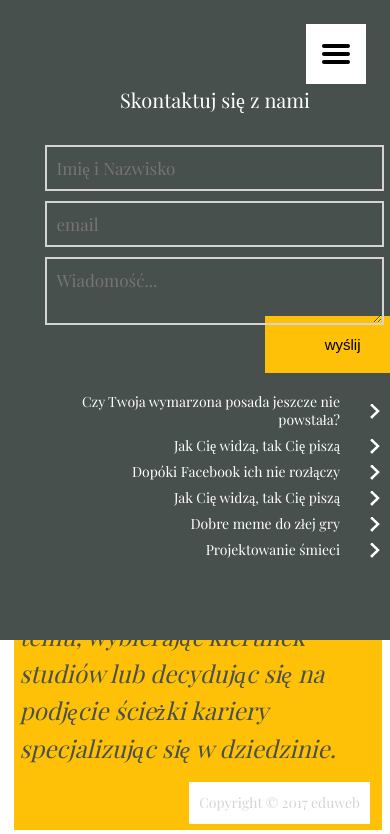
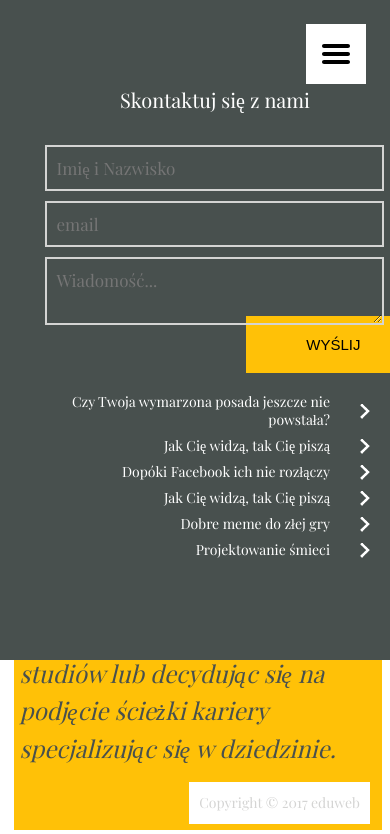
Before and after one commit to GrzegorzStanczyk/PSD-do-RWD, a plain HTML site: page index.html in a window 390 px wide. Both pictures are taken after a click on the link 336 px from the left and 54 px from the top of the page. Shown: the top 834 px of the page. Drawn offline with nearby package versions, Linux system fonts and the light colour scheme.

Commit message:
some styles

```diff
--- a/style/main.css
+++ b/style/main.css
@@ -4,6 +4,7 @@
 
 /**
  * Jak usunąć górny padding/odstęp w nagłówku h3, żeby się wyśrodkował?
+ * Jak przykryć całkowicie przyciskiem "wyślij" border pola textarea?
  */
 
 
@@ -226,6 +227,7 @@ button {
     margin-top: -1.5rem;
     margin-right: -3rem;
     z-index: 9999;
+    text-transform: uppercase;
 }
 
 
@@ -375,6 +377,7 @@ footer {
 
     header {
         padding: 2rem;
+        height: 52rem;
     }
 
     form {
@@ -382,13 +385,9 @@ footer {
         margin: 1rem auto;
     }
 
-    header {
-        height: 60rem;
-    }
-
     nav {
         padding-top: 2rem;
-        margin: 0 auto;
+        margin-right: 1rem;
     }
 
     nav li {
@@ -415,7 +414,7 @@ footer {
 @media all and (max-width: 460px) {
 
     header {
-        height: 60rem;
+        height: 62rem;
     }
 
     form {
@@ -426,6 +425,9 @@ footer {
         width: 90%;
     }
 
+    header {
+        min-width: 270px;
+    }
 
 }
 
```
Also changed, not shown: js/script.js (line endings or trailing spaces).
